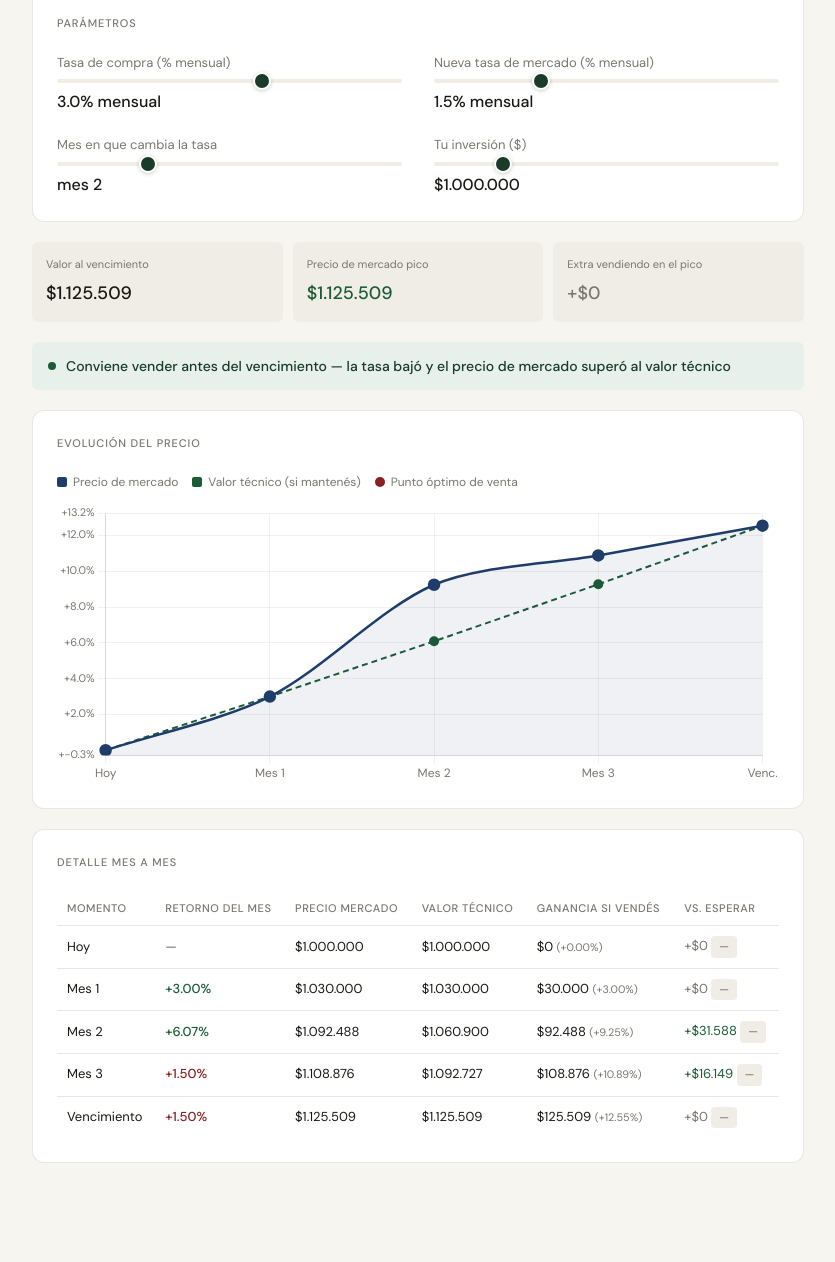
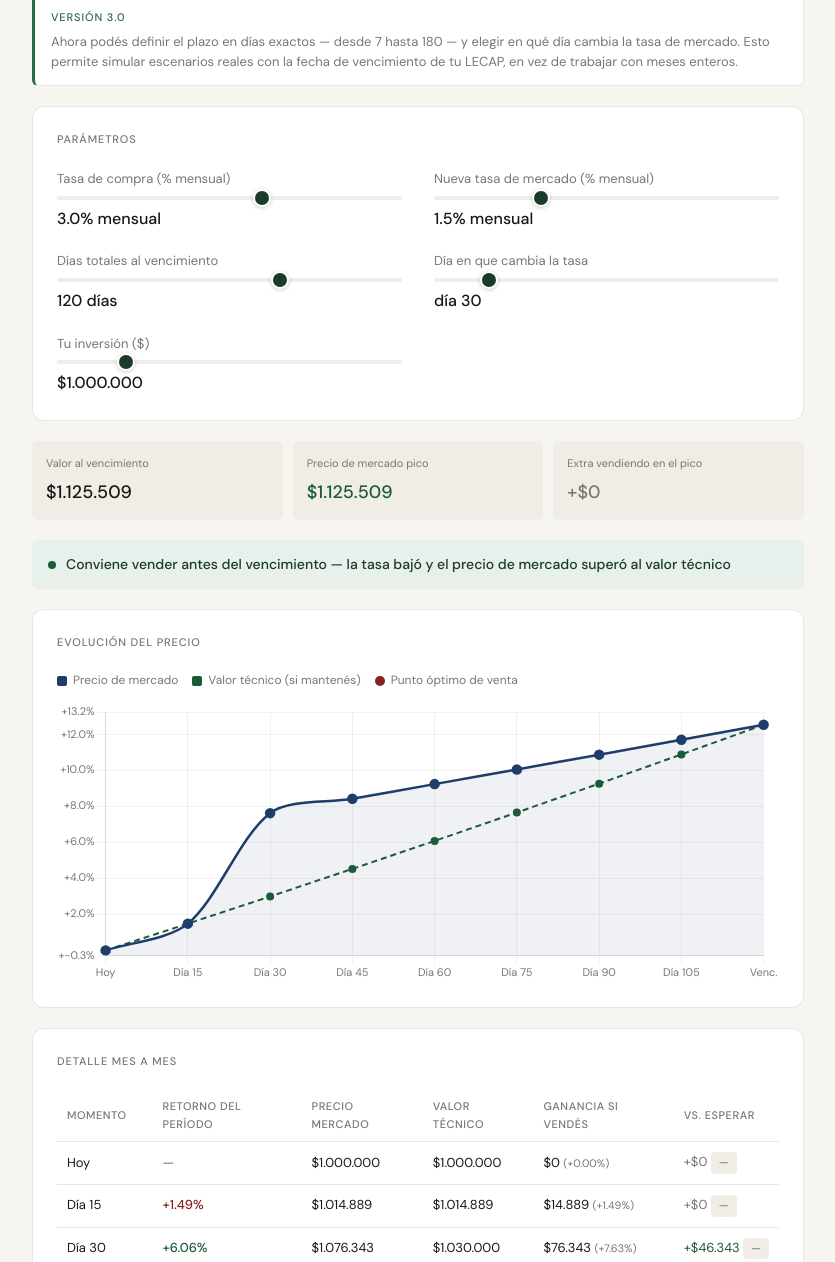
Before and after one commit to RFinanciera/lecap.vender.antes, a plain HTML site: page index.html in a window 1280 px wide. Shown: the part 440-1702 px from the top of the page, without its empty margins (222-1057 px from the left). Drawn offline with nearby package versions, Linux system fonts and the light colour scheme.

Commit message:
Update index.html

```diff
--- a/index.html
+++ b/index.html
@@ -349,6 +349,13 @@
     Cuando comprás una LECAP, el Estado te promete un valor fijo al vencimiento. Pero como cotiza en bolsa, <strong>el precio cambia todos los días</strong>. Si las tasas de mercado bajan, el precio sube por encima de lo esperado — y puede convenir vender antes de tiempo. Si suben, el precio baja y esperar es mejor.
   </div>
 
+  <div style="display:flex; align-items:flex-start; gap:10px; margin-bottom:1.25rem; padding:12px 16px; background:var(--surface); border:1px solid var(--border); border-radius:var(--radius-sm); border-left:3px solid var(--accent-mid);">
+    <div>
+      <span style="font-size:11px; font-weight:500; letter-spacing:0.08em; text-transform:uppercase; color:var(--accent-mid);">Versión 3.0</span>
+      <p style="font-size:13px; color:var(--text-muted); margin-top:3px; line-height:1.6;">Ahora podés definir el plazo en días exactos — desde 7 hasta 180 — y elegir en qué día cambia la tasa de mercado. Esto permite simular escenarios reales con la fecha de vencimiento de tu LECAP, en vez de trabajar con meses enteros.</p>
+    </div>
+  </div>
+
   <div class="card">
     <div class="card-title">Parámetros</div>
     <div class="controls">
@@ -363,9 +370,14 @@
         <span class="ctrl-val" id="tasaMercadoVal">1.5% mensual</span>
       </div>
       <div class="ctrl-group">
-        <span class="ctrl-label">Mes en que cambia la tasa</span>
-        <input type="range" min="1" max="5" step="1" value="2" id="mesCambio">
-        <span class="ctrl-val" id="mesCambioVal">mes 2</span>
+        <span class="ctrl-label">Días totales al vencimiento</span>
+        <input type="range" min="7" max="180" step="1" value="120" id="diasTotal">
+        <span class="ctrl-val" id="diasTotalVal">120 días</span>
+      </div>
+      <div class="ctrl-group">
+        <span class="ctrl-label">Día en que cambia la tasa</span>
+        <input type="range" min="7" max="170" step="1" value="30" id="diasCambio">
+        <span class="ctrl-val" id="diasCambioVal">día 30</span>
       </div>
       <div class="ctrl-group">
         <span class="ctrl-label">Tu inversión ($)</span>
@@ -411,7 +423,7 @@
         <thead>
           <tr>
             <th>Momento</th>
-            <th>Retorno del mes</th>
+            <th>Retorno del período</th>
             <th>Precio mercado</th>
             <th>Valor técnico</th>
             <th>Ganancia si vendés</th>
@@ -432,7 +444,6 @@
 </footer>
 
 <script>
-const MESES_TOTAL = 4;
 let myChart = null;
 
 function fmt(n) {
@@ -443,46 +454,62 @@ function fmtPct(n) {
   return (n >= 0 ? '+' : '') + n.toFixed(2) + '%';
 }
 
+function tasaDiaria(tasaMensual) {
+  return Math.pow(1 + tasaMensual / 100, 1 / 30) - 1;
+}
+
 function update() {
   const tasaCompra = parseFloat(document.getElementById('tasaCompra').value);
   const tasaMercado = parseFloat(document.getElementById('tasaMercado').value);
-  const mesCambio = parseInt(document.getElementById('mesCambio').value);
+  const diasTotal = parseInt(document.getElementById('diasTotal').value);
+  let diasCambio = parseInt(document.getElementById('diasCambio').value);
   const capital = parseFloat(document.getElementById('capital').value);
+
+  if (diasCambio >= diasTotal) {
+    diasCambio = Math.max(7, diasTotal - 7);
+    document.getElementById('diasCambio').value = diasCambio;
+  }
 
   document.getElementById('tasaCompraVal').textContent = tasaCompra.toFixed(1) + '% mensual';
   document.getElementById('tasaMercadoVal').textContent = tasaMercado.toFixed(1) + '% mensual';
-  document.getElementById('mesCambioVal').textContent = 'mes ' + mesCambio;
+  document.getElementById('diasTotalVal').textContent = diasTotal + ' días';
+  document.getElementById('diasCambioVal').textContent = 'día ' + diasCambio;
   document.getElementById('capitalVal').textContent = fmt(capital);
+
+  const td = tasaDiaria(tasaCompra);
+  const tm = tasaDiaria(tasaMercado);
+  const valorFinal = Math.pow(1 + td, diasTotal);
+
+  const paso = Math.max(1, Math.round(diasTotal / 8));
+  const puntos = [];
+  for (let d = 0; d <= diasTotal; d += paso) puntos.push(d);
+  if (puntos[puntos.length - 1] !== diasTotal) puntos.push(diasTotal);
 
   const labels = [];
   const precioData = [];
   const tecnicoData = [];
 
-  const tc = tasaCompra / 100;
-  const tm = tasaMercado / 100;
-  const valorFinal = Math.pow(1 + tc, MESES_TOTAL);
-
-  for (let m = 0; m <= MESES_TOTAL; m++) {
-    labels.push(m === 0 ? 'Hoy' : m === MESES_TOTAL ? 'Venc.' : 'Mes ' + m);
-    const tecnico = Math.pow(1 + tc, m);
-    tecnicoData.push(parseFloat(tecnico.toFixed(6)));
-    const mesesRestantes = MESES_TOTAL - m;
+  for (const d of puntos) {
+    labels.push(d === 0 ? 'Hoy' : d === diasTotal ? 'Venc.' : 'Día ' + d);
+    const tecnico = Math.pow(1 + td, d);
+    tecnicoData.push(parseFloat(tecnico.toFixed(8)));
+    const diasRestantes = diasTotal - d;
     let precio;
-    if (m < mesCambio) {
-      precio = mesesRestantes === 0 ? valorFinal : valorFinal / Math.pow(1 + tc, mesesRestantes);
+    if (d < diasCambio) {
+      precio = diasRestantes === 0 ? valorFinal : valorFinal / Math.pow(1 + td, diasRestantes);
     } else {
-      precio = mesesRestantes === 0 ? valorFinal : valorFinal / Math.pow(1 + tm, mesesRestantes);
+      precio = diasRestantes === 0 ? valorFinal : valorFinal / Math.pow(1 + tm, diasRestantes);
     }
-    precioData.push(parseFloat(precio.toFixed(6)));
+    precioData.push(parseFloat(precio.toFixed(8)));
   }
 
   let maxPrecio = precioData[0];
-  let maxMes = 0;
-  for (let m = 1; m <= MESES_TOTAL; m++) {
-    if (precioData[m] > maxPrecio) { maxPrecio = precioData[m]; maxMes = m; }
+  let maxIdx = 0;
+  for (let i = 1; i < puntos.length; i++) {
+    if (precioData[i] > maxPrecio) { maxPrecio = precioData[i]; maxIdx = i; }
   }
 
-  const valorVenc = tecnicoData[MESES_TOTAL] * capital;
+  const valorVenc = tecnicoData[tecnicoData.length - 1] * capital;
   const valorPico = maxPrecio * capital;
   const extra = valorPico - valorVenc;
 
@@ -506,13 +533,18 @@ function update() {
 
   const tbody = document.getElementById('monthBody');
   tbody.innerHTML = '';
-  for (let m = 0; m <= MESES_TOTAL; m++) {
-    const pm = precioData[m] * capital;
-    const vt = tecnicoData[m] * capital;
+  for (let i = 0; i < puntos.length; i++) {
+    const d = puntos[i];
+    const pm = precioData[i] * capital;
+    const vt = tecnicoData[i] * capital;
     const ganancia = pm - capital;
     const diff = pm - vt;
-    const isPeak = m === maxMes && maxMes !== 0 && maxMes !== MESES_TOTAL;
-    const label = m === 0 ? 'Hoy' : m === MESES_TOTAL ? 'Vencimiento' : 'Mes ' + m;
+    const isPeak = i === maxIdx && maxIdx !== 0 && maxIdx !== puntos.length - 1;
+    const label = d === 0 ? 'Hoy' : d === diasTotal ? 'Vencimiento' : 'Día ' + d;
+
+    const rendPer = i === 0 ? 0 : ((precioData[i] - precioData[i-1]) / precioData[i-1]) * 100;
+    const tasaColor = i === 0 ? '#7a7670' : rendPer > (tasaCompra * paso / 30) ? '#1a5c35' : '#8b2020';
+    const tasaLabel = i === 0 ? '—' : (rendPer >= 0 ? '+' : '') + rendPer.toFixed(2) + '%';
 
     let tagHtml = '';
     if (isPeak) tagHtml = '<span class="tag tag-green">mejor momento</span>';
@@ -521,10 +553,6 @@ function update() {
 
     const diffColor = diff > 500 ? '#1a5c35' : diff < -500 ? '#8b2020' : '#7a7670';
     const diffStr = (diff >= 0 ? '+' : '') + fmt(diff);
-
-    const rendMes = m === 0 ? 0 : ((precioData[m] - precioData[m-1]) / precioData[m-1]) * 100;
-    const tasaColor = m === 0 ? '#7a7670' : rendMes > tasaCompra ? '#1a5c35' : rendMes < tasaCompra ? '#8b2020' : '#7a7670';
-    const tasaLabel = m === 0 ? '—' : (rendMes >= 0 ? '+' : '') + rendMes.toFixed(2) + '%';
 
     tbody.innerHTML += `<tr${isPeak ? ' class="peak"' : ''}>
       <td>${label}</td>
@@ -543,9 +571,9 @@ function update() {
   const optPlugin = {
     id: 'optPlugin',
     afterDatasetsDraw(chart) {
-      if (maxMes === 0 || maxMes === MESES_TOTAL) return;
+      if (maxIdx === 0 || maxIdx === puntos.length - 1) return;
       const {ctx, scales: {x, y}} = chart;
-      const xPos = x.getPixelForValue(maxMes);
+      const xPos = x.getPixelForValue(maxIdx);
       const yPos = y.getPixelForValue(maxPrecio);
       ctx.save();
       ctx.setLineDash([4, 4]);
@@ -573,8 +601,8 @@ function update() {
     myChart.data.labels = labels;
     myChart.data.datasets[0].data = precioData;
     myChart.data.datasets[1].data = tecnicoData;
-    myChart.options.scales.y.min = parseFloat(minV.toFixed(5));
-    myChart.options.scales.y.max = parseFloat(maxV.toFixed(5));
+    myChart.options.scales.y.min = parseFloat(minV.toFixed(6));
+    myChart.options.scales.y.max = parseFloat(maxV.toFixed(6));
     myChart.config.plugins = [optPlugin];
     myChart.update();
   } else {
@@ -592,7 +620,7 @@ function update() {
             borderWidth: 2.5,
             fill: true,
             tension: 0.3,
-            pointRadius: 5,
+            pointRadius: 4,
             pointBackgroundColor: '#1e3d6b'
           },
           {
@@ -603,7 +631,7 @@ function update() {
             borderDash: [6, 4],
             fill: false,
             tension: 0,
-            pointRadius: 4,
+            pointRadius: 3,
             pointBackgroundColor: '#1a5c35'
           }
         ]
@@ -626,11 +654,11 @@ function update() {
         scales: {
           x: {
             grid: { color: 'rgba(26,24,20,0.06)' },
-            ticks: { color: '#7a7670', autoSkip: false, maxRotation: 0, font: { size: 12, family: 'DM Sans' } }
+            ticks: { color: '#7a7670', autoSkip: false, maxRotation: 45, font: { size: 11, family: 'DM Sans' } }
           },
           y: {
-            min: parseFloat(minV.toFixed(5)),
-            max: parseFloat(maxV.toFixed(5)),
+            min: parseFloat(minV.toFixed(6)),
+            max: parseFloat(maxV.toFixed(6)),
             grid: { color: 'rgba(26,24,20,0.06)' },
             ticks: {
               color: '#7a7670',
@@ -644,7 +672,7 @@ function update() {
   }
 }
 
-['tasaCompra','tasaMercado','mesCambio','capital'].forEach(id => {
+['tasaCompra','tasaMercado','diasTotal','diasCambio','capital'].forEach(id => {
   document.getElementById(id).addEventListener('input', update);
 });
 
```
